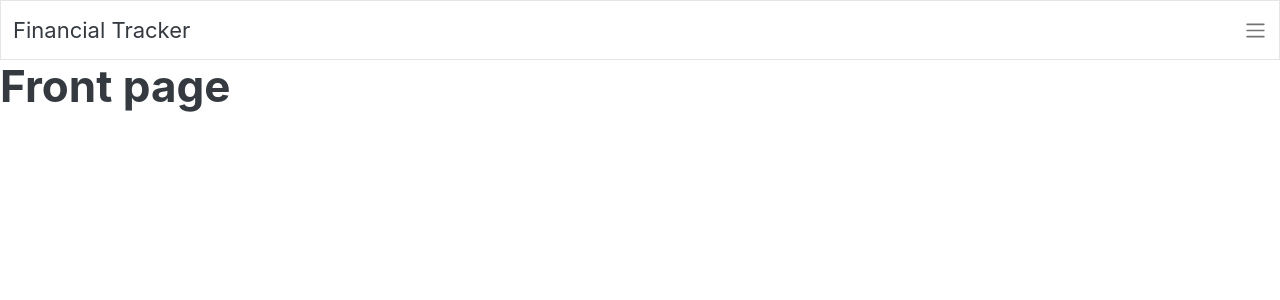
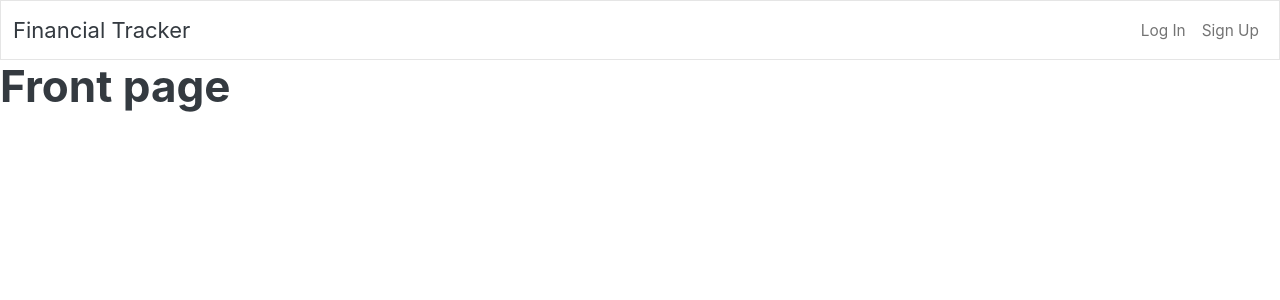
Before and after one commit to SKarthi97/Advanced-level-Python-Projects, a Django app: page / in a window 1280 px wide. Shown: the top 300 px of the page. Run offline with Django 5.2, Linux system fonts and the light colour scheme.

Commit message:
Update navigation template

```diff
--- a/financial-application/tracker/templates/tracker/navigation.html
+++ b/financial-application/tracker/templates/tracker/navigation.html
@@ -1,8 +1,28 @@
 <nav class="navbar navbar-expand-lg bg-light">
     <div class="container-fluid">
         <a class="navbar-brand" href="#">Financial Tracker</a>
-        <button class="navbar-toggler" type="button" data-bs-toggle="collapse" data-bs-target="#navbarNav" aria-controls="navbarNav" aria-expanded="false" aria-label="Toggle navigation"></button>
-			<span class="navbar-toggler-icon"></span>
-		</button>
+
+        <div class="collapse navbar-collapse justify-content-end" id="navbarNav">
+            <ul class="navbar-nav">
+                {% if user.is_authenticated %}
+                    <li class="nav-item">
+                        <a class="nav-link" href="#">{{ user.username }}</a>
+                    </li>
+                    <li class="nav-item">
+                        <form id="logout-form" method="POST" action="{% url 'logout' %}">
+                            {% csrf_token %}
+                            <button type="submit" class="nav-link">Sign Out</button>
+                        </form>
+                    </li>
+                {% else %}
+                    <li class="nav-item">
+                        <a class="nav-link" href="{% url 'login' %}">Log In</a>
+                    </li>
+                    <li class="nav-item">
+                        <a class="nav-link" href="{% url 'signup' %}">Sign Up</a>
+                    </li>
+                {% endif %}
+            </ul>
+        </div>
     </div>
 </nav>
```
